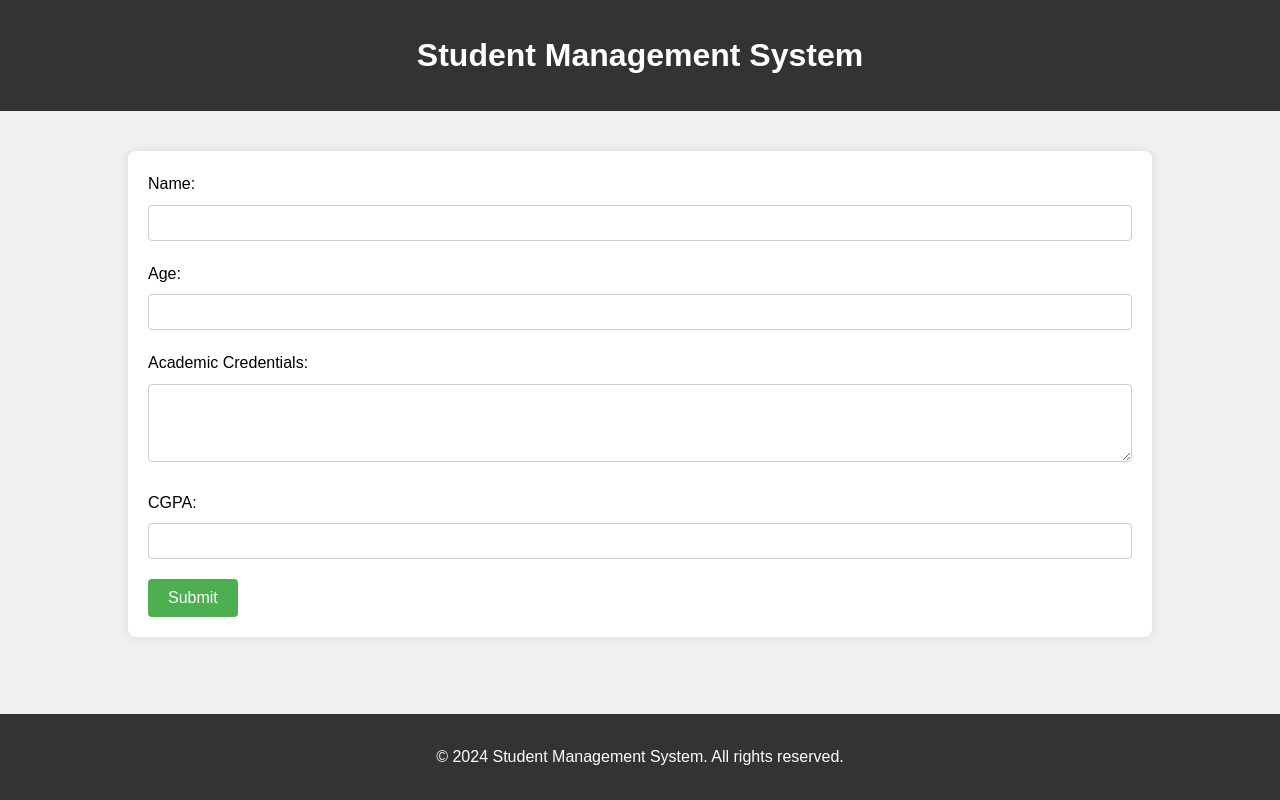
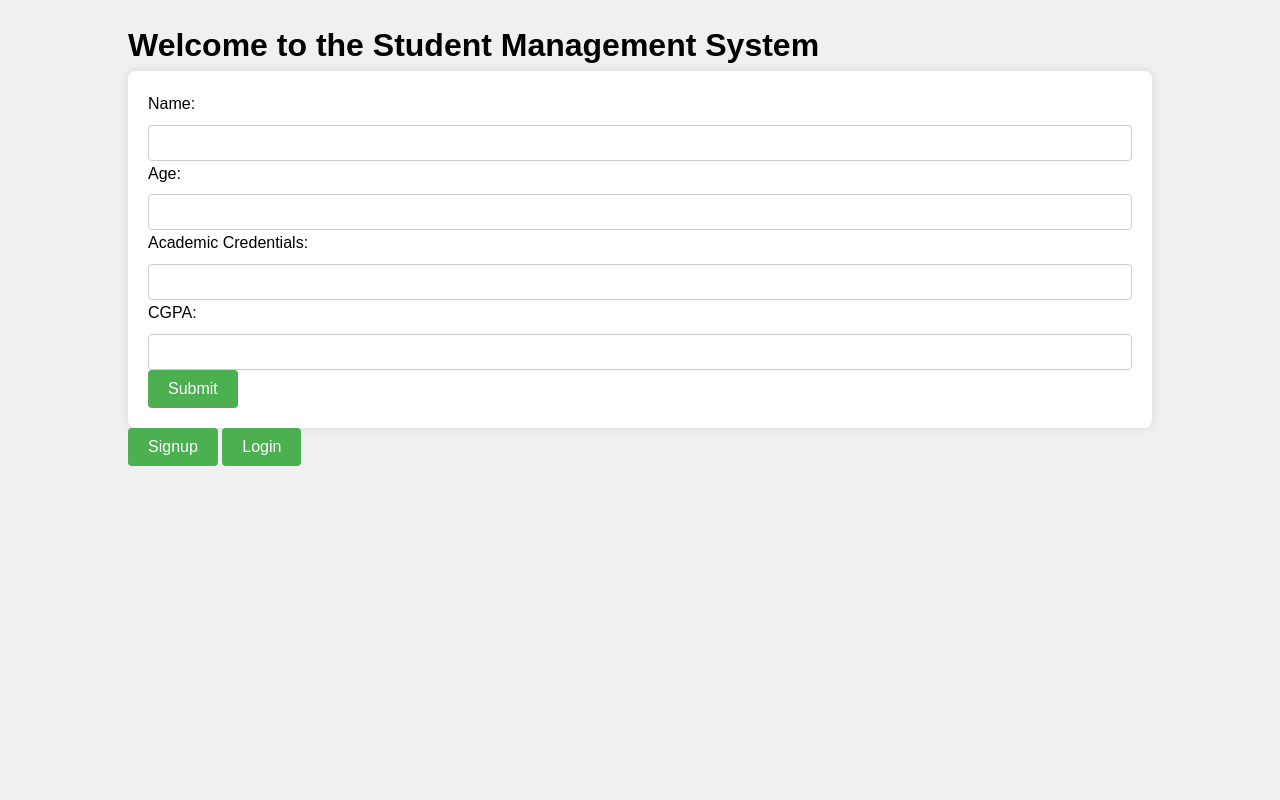
Before and after one commit to Gopishankar-B/CAS, a plain HTML site: page index.html in a window 1280 px wide. Drawn offline with Linux system fonts and the light colour scheme.

Commit message:
Update index.html

```diff
--- a/index.html
+++ b/index.html
@@ -7,42 +7,24 @@
     <link rel="stylesheet" href="styles.css">
 </head>
 <body>
-    <header>
     <div class="container">
-            <h1>Student Management System</h1>
-        </div>
-    </header>
-
-    <main>
-        <div class="container">
-            <form id="studentForm">
-                <div class="form-group">
+        <h1>Welcome to the Student Management System</h1>
+        <form id="student-form">
             <label for="name">Name:</label>
-                    <input type="text" id="name" name="name" required>
-                </div>
-                <div class="form-group">
+            <input type="text" id="name" name="name" required><br>
             <label for="age">Age:</label>
-                    <input type="number" id="age" name="age" required>
-                </div>
-                <div class="form-group">
+            <input type="number" id="age" name="age" required><br>
             <label for="credentials">Academic Credentials:</label>
-                    <textarea id="credentials" name="credentials" rows="4" required></textarea>
-                </div>
-                <div class="form-group">
+            <input type="text" id="credentials" name="credentials" required><br>
             <label for="cgpa">CGPA:</label>
-                    <input type="number" id="cgpa" name="cgpa" step="0.01" required>
-                </div>
+            <input type="number" step="0.01" id="cgpa" name="cgpa" required><br>
             <button type="submit">Submit</button>
         </form>
+        <div class="auth-buttons">
+            <button onclick="window.location.href='signup.html'">Signup</button>
+            <button onclick="window.location.href='login.html'">Login</button>
         </div>
-    </main>
-
-    <footer>
-        <div class="container">
-            <p>&copy; 2024 Student Management System. All rights reserved.</p>
     </div>
-    </footer>
-
-    <script src="script.js"></script>
+    <script src="app.js"></script>
 </body>
 </html>
```
Lines whose indentation alone changed are shown as unchanged.
